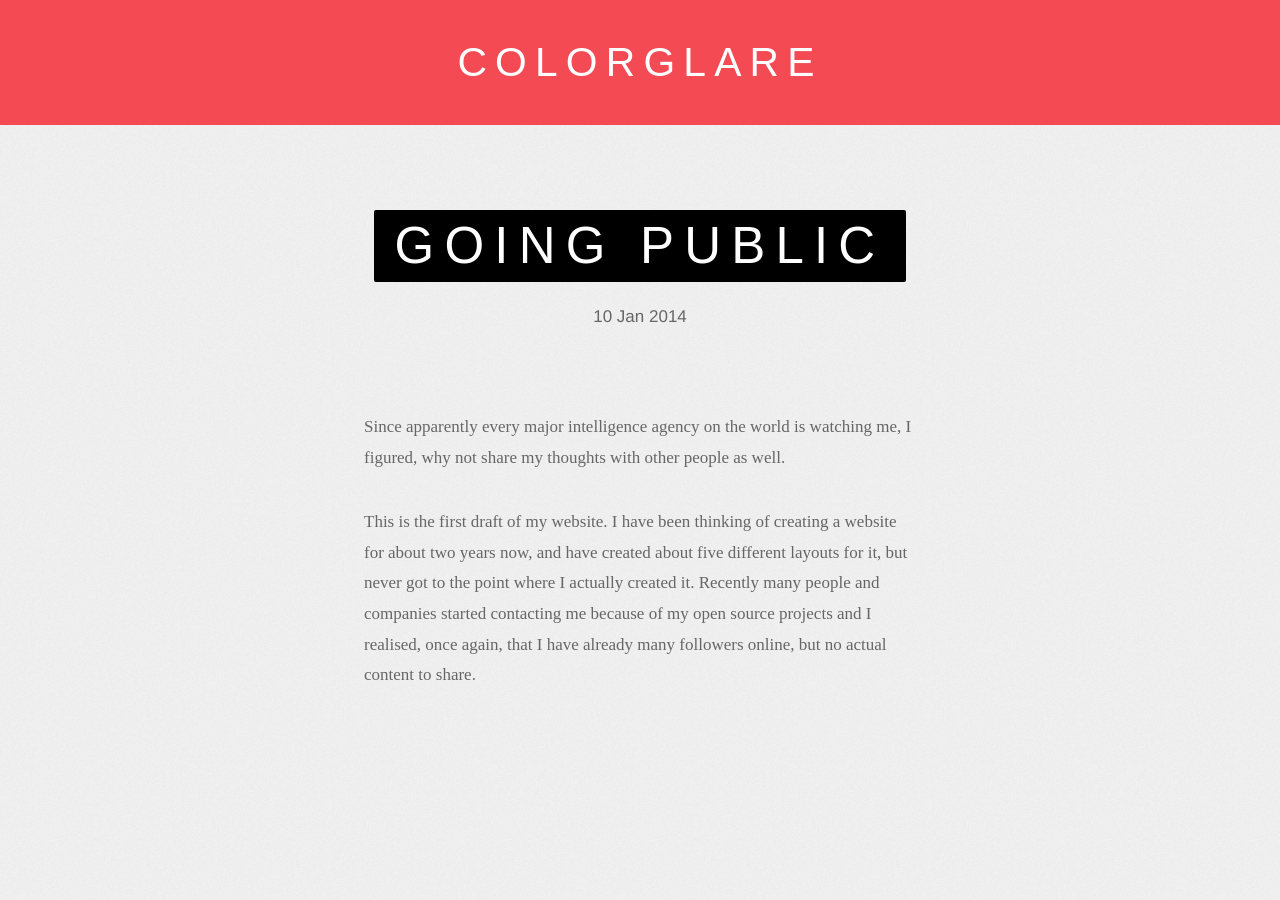
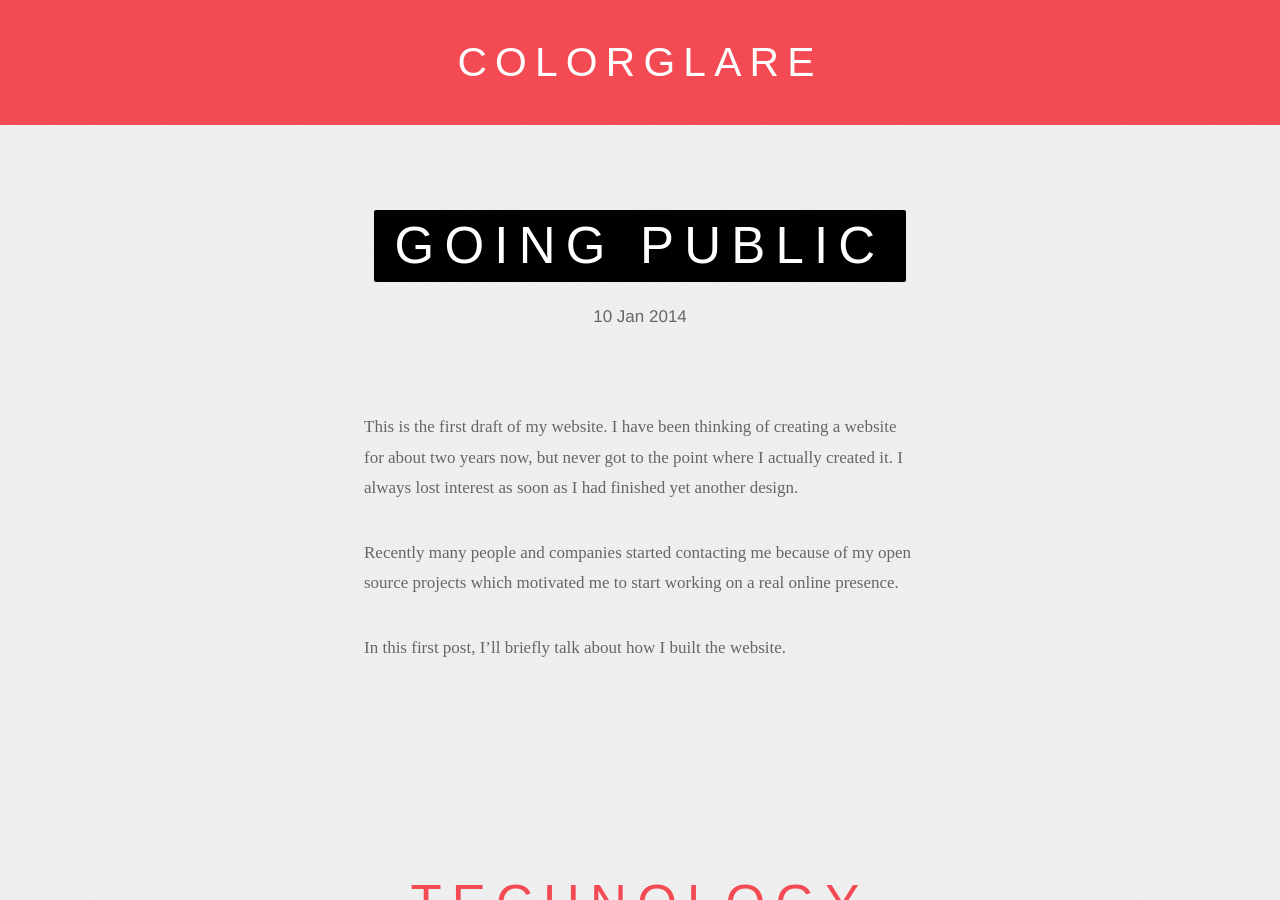
Before and after one commit to enyo/enyo.github.io, a Jekyll site: the page built from _posts/2014-01-09-going-public.md, in a window 1280 px wide and 900 px high. Built offline with Jekyll 4.4.1, drawn with Linux system fonts in a browser that asks for light colours; Markdown is read by kramdown in place of the engine named in the settings; comment, search, counter and statistics services are not loaded; some of the changed text lies outside the part shown.

Commit message:
Improved the intro to the post.

```diff
--- a/_posts/2014-01-09-going-public.md
+++ b/_posts/2014-01-09-going-public.md
@@ -7,15 +7,14 @@ stylesheet: /css/going-public.css
 ---
 
 
-Since apparently every major intelligence agency on the world is watching me,
-I figured, why not share my thoughts with other people as well.
+This is the first draft of my website. I have been thinking of creating a
+website for about two years now, but never got to the point where I actually
+created it. I always lost interest as soon as I had finished yet another design.
 
-This is the first draft of my website. I have been thinking of creating a
-website for about two years now, and have created about five different layouts
-for it, but never got to the point where I actually created it. Recently many
-people and companies started contacting me because of my open source projects
-and I realised, once again, that I have already many followers online, but no
-actual content to share.
+Recently many people and companies started contacting me because of my open
+source projects which motivated me to start working on a real online presence.
+
+In this first post, I'll briefly talk about how I built the website.
 
 
 Technology
@@ -191,7 +190,6 @@ site, the language really starts to shine the bigger your project gets.
   case you'll have to get by with simple, unformatted HTML.
 </p>
 
-<p>Also, I grew up with IE6</p>
 
 
 [styl]: https://github.com/visionmedia/styl
```
Also changed, not shown: other parts of _posts/2014-01-09-going-public.md (+1 -1 lines).
